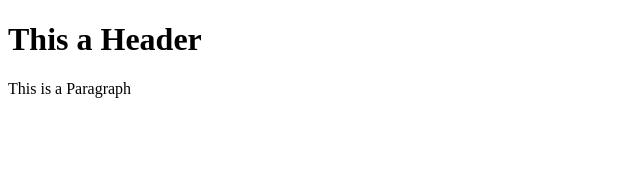
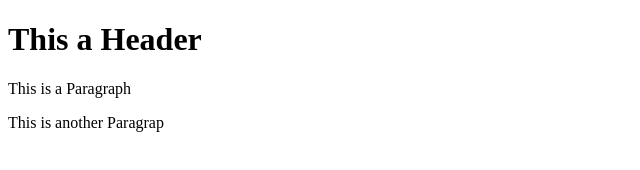
Before and after one commit to gregoiredmeza/git-test, a plain HTML site: page index.html in a window 1280 px wide. Shown: the whole page, without its empty margins (0-640 px from the left). Drawn offline with Linux system fonts and the light colour scheme.

Commit message:
Third Commit

```diff
--- a/index.html
+++ b/index.html
@@ -3,5 +3,6 @@
     <body>
         <h1>This a Header</h1>
         <p>This is a Paragraph</p>
+        <p>This is another Paragrap</p>
     </body>
 </html>
```
